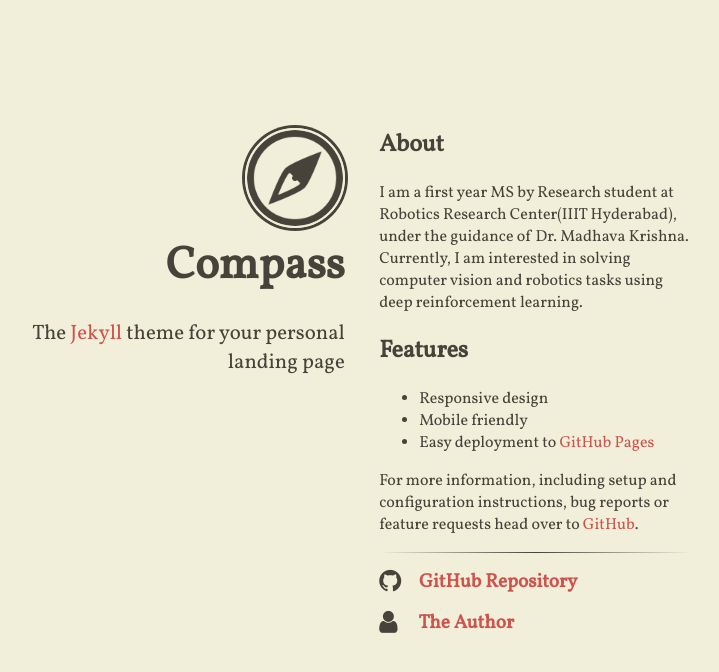
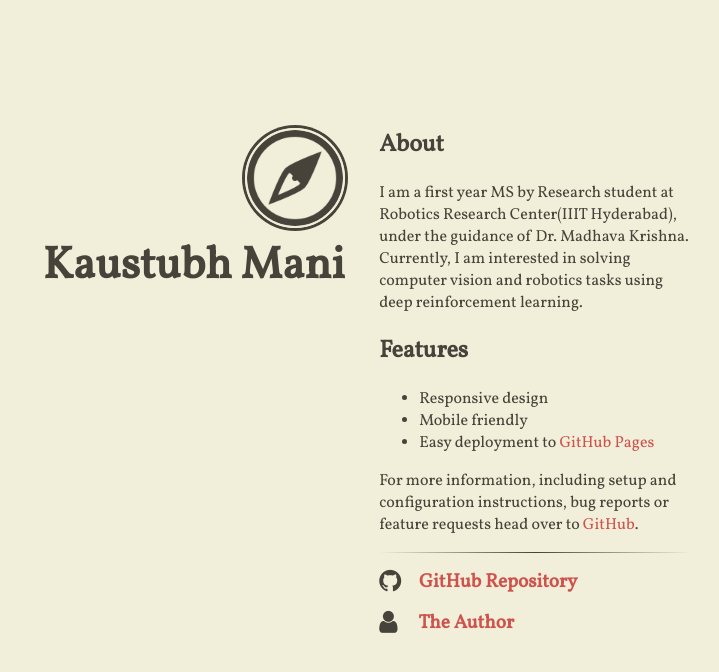
Before and after one commit to hbutsuak95/old_website, a Jekyll site: the page built from index.html, in a window 1280 px wide. Shown: the top 672 px of the page, without its empty margins (288-1007 px from the left). Built offline with Jekyll 4.4.1, drawn with Linux system fonts in a browser that asks for light colours; nearby versions of some CDN libraries.

Commit message:
Initial changes

```diff
--- a/_config.yml
+++ b/_config.yml
@@ -1,5 +1,5 @@
 # general configuration
-url: http://excentris.net
+url: http://hbutsuak95.github.io
 baseurl: ''
 
 # compass configuration
@@ -7,9 +7,9 @@ compass:
   # an avatar or logo (optional)
   logo: "/images/compass.png"
   # author will appear under the avatar (optional)
-  author: "Compass"
+  author: "Kaustubh Mani"
   # tagline will appear under the title (optional)
-  tagline: "The <a href='http://jekyllrb.com'>Jekyll</a> theme for your personal landing page"
+  tagline: ""
   # if include_content is true, the contents of the content.html include will be
   # added right above the generated item list, if present
   include_content: true
@@ -18,7 +18,7 @@ compass:
   # Tracking Code to that file.
   include_analytics: false
   # Twitter @username (as defined by the Twitter Card specs)
-  twitter: "compass"
+  twitter: "kaustubh3095"
 
 # exclude
 exclude: ["CNAME", "Gemfile", "Gemfile.lock", "LICENSE", "README.md"]
```
